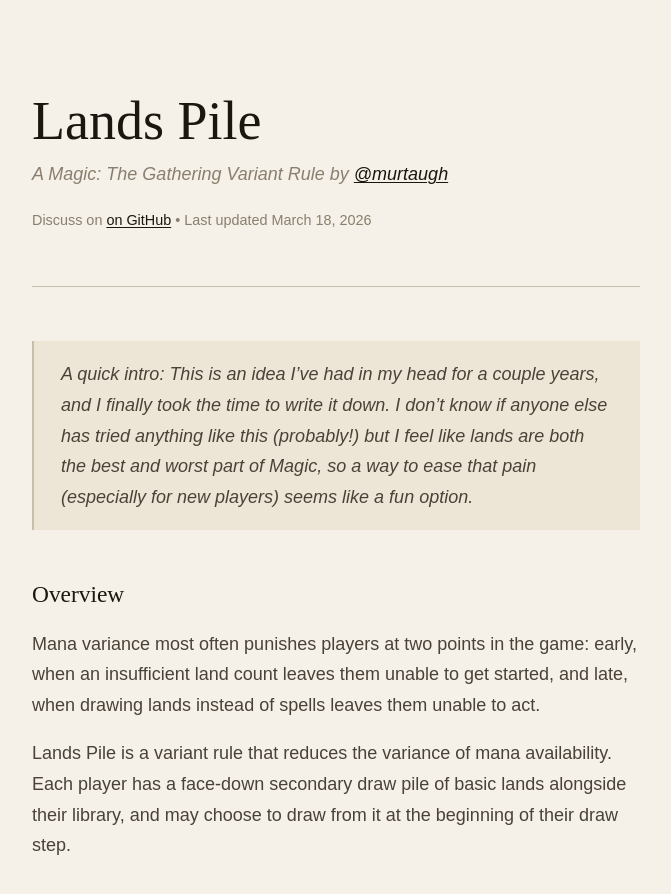
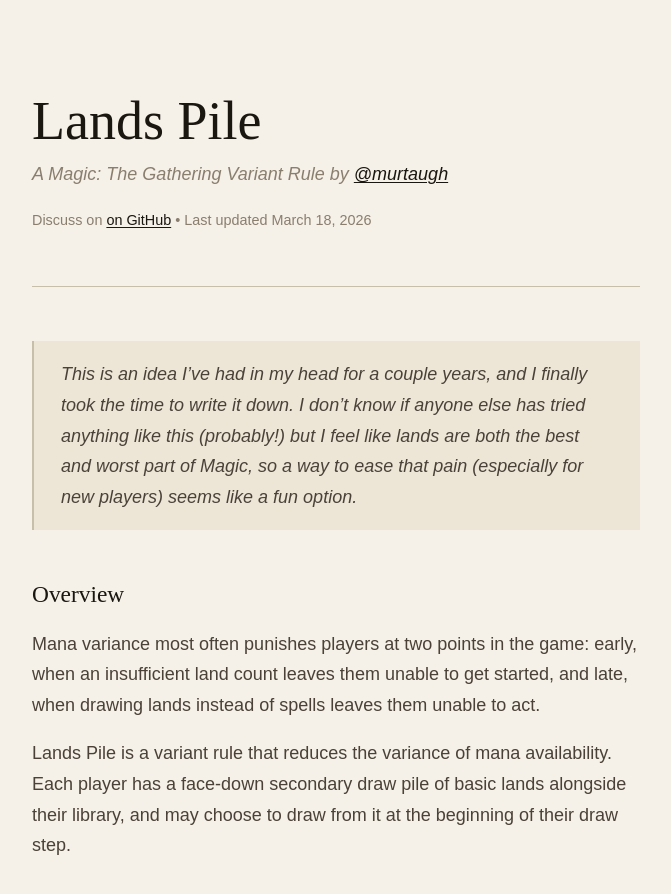
Before and after one commit to murtaugh/MTG-Lands-Pile, a Jekyll site: the page built from index.md, in a window 1280 px wide and 900 px high. Shown: the top 894 px of the window, without its empty margins (304-975 px from the left). Built offline with Jekyll 4.4.1, drawn with Linux system fonts in a browser that asks for light colours; some web fonts are replaced.

Commit message:
Update index.md

```diff
--- a/index.md
+++ b/index.md
@@ -5,7 +5,7 @@ title: Lands Pile
 # Lands Pile
 ### A Magic: The Gathering Variant Rule
 
-> A quick intro: This is an idea I've had in my head for a couple years, and I finally took the time to write it down. I don't know if anyone else has tried anything like this (probably!) but I feel like lands are both the best and worst part of Magic, so a way to ease that pain (especially for new players) seems like a fun option.
+> This is an idea I've had in my head for a couple years, and I finally took the time to write it down. I don't know if anyone else has tried anything like this (probably!) but I feel like lands are both the best and worst part of Magic, so a way to ease that pain (especially for new players) seems like a fun option.
 
 ## Overview
 
```
